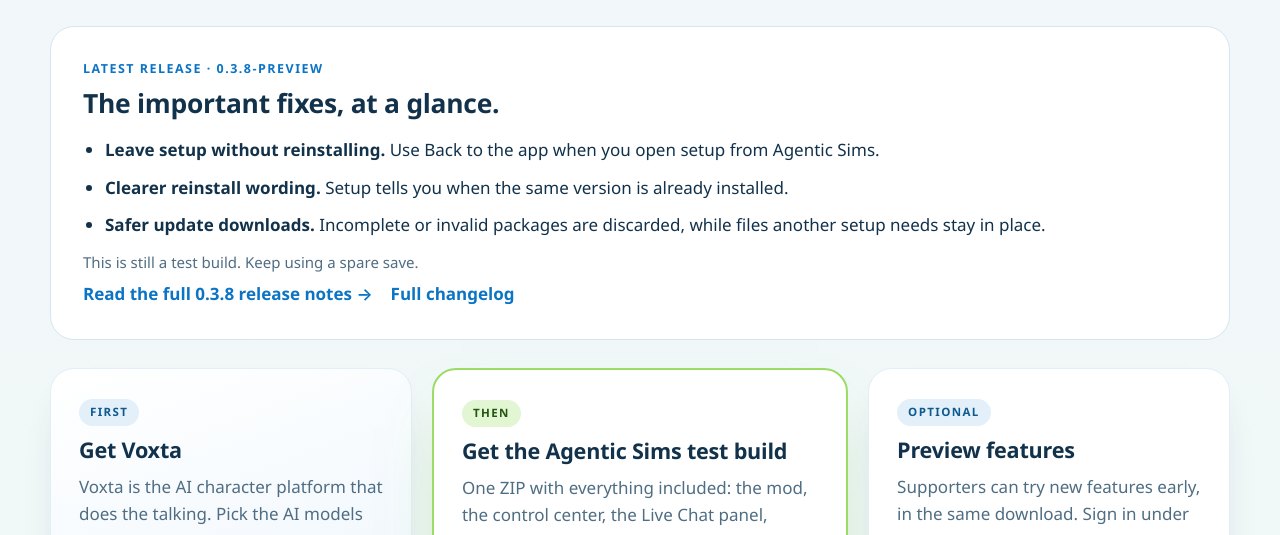
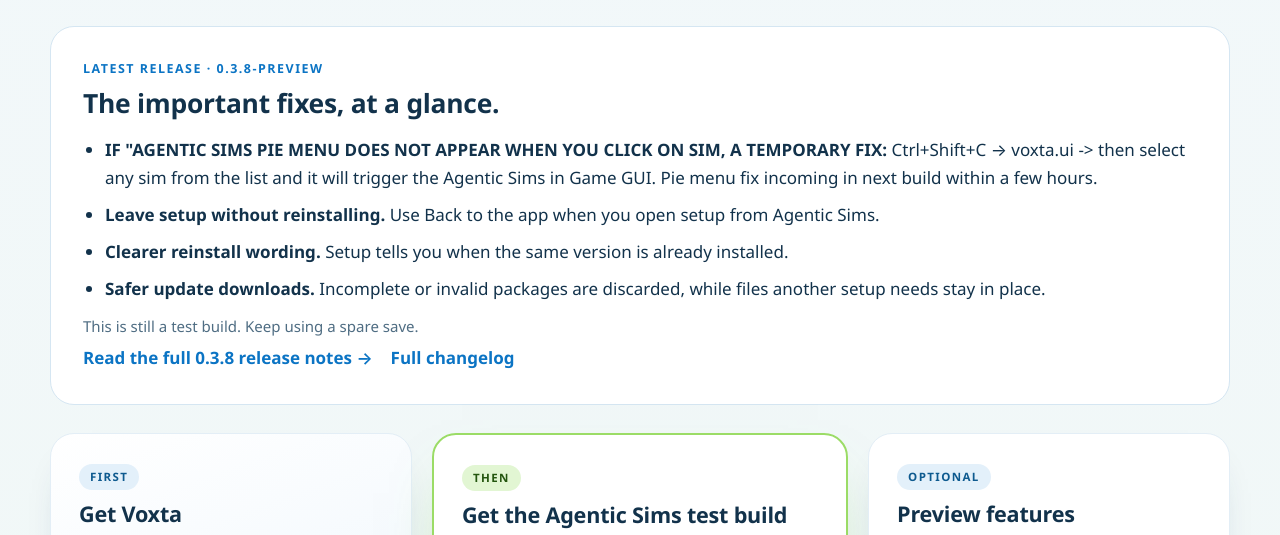
Before and after one commit to seeingterra/agentic-sims, a plain HTML site: page index.html in a window 1280 px wide. Shown: the part 10820-11355 px from the top of the page. Drawn offline with Linux system fonts and the light colour scheme.

```diff
--- a/index.html
+++ b/index.html
@@ -341,6 +341,9 @@
    <p class="eyebrow">Latest release · 0.3.8-preview</p>
    <h3 id="release-title">The important fixes, at a glance.</h3>
    <ul>
+       <li><strong> IF "AGENTIC SIMS PIE MENU DOES NOT APPEAR WHEN YOU CLICK ON SIM, A TEMPORARY FIX:</strong>
+Ctrl+Shift+C → voxta.ui   -> then select any sim from the list and it will trigger the Agentic Sims in Game GUI.
+Pie menu fix incoming in next build within a few hours.</li>
     <li><strong>Leave setup without reinstalling.</strong> Use Back to the app when you open setup from Agentic Sims.</li>
     <li><strong>Clearer reinstall wording.</strong> Setup tells you when the same version is already installed.</li>
     <li><strong>Safer update downloads.</strong> Incomplete or invalid packages are discarded, while files another setup needs stay in place.</li>
```
